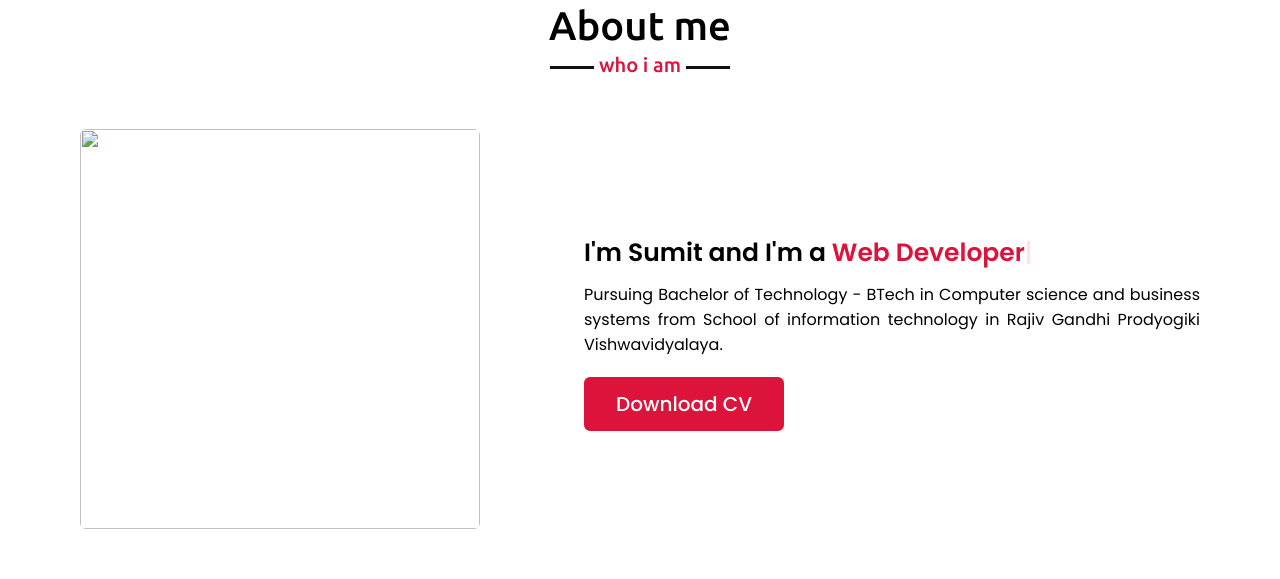
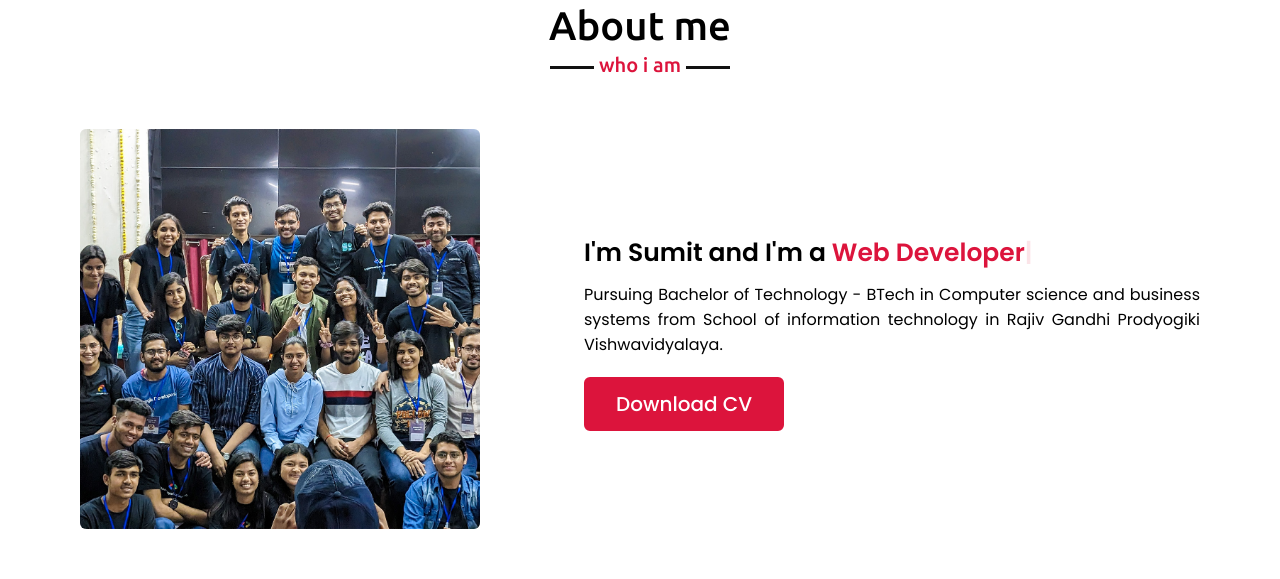
Before and after one commit to thesumityadav21/Portfolio, a plain HTML site: page index.html in a window 1280 px wide. Shown: the part 915-1494 px from the top of the page. Drawn offline with nearby package versions, Linux system fonts and the light colour scheme.

Commit message:
Update index.html

```diff
--- a/index.html
+++ b/index.html
@@ -52,7 +52,7 @@
             <h2 class="title">About me</h2>
             <div class="about-content">
                 <div class="column left">
-     <img src="" alt="">
+     <img src="images/webpic.jpg" alt="">
                 </div>
                 <div class="column right">
                     <div class="text">I'm Sumit and I'm a <span class="typing-2"></span></div>
```
